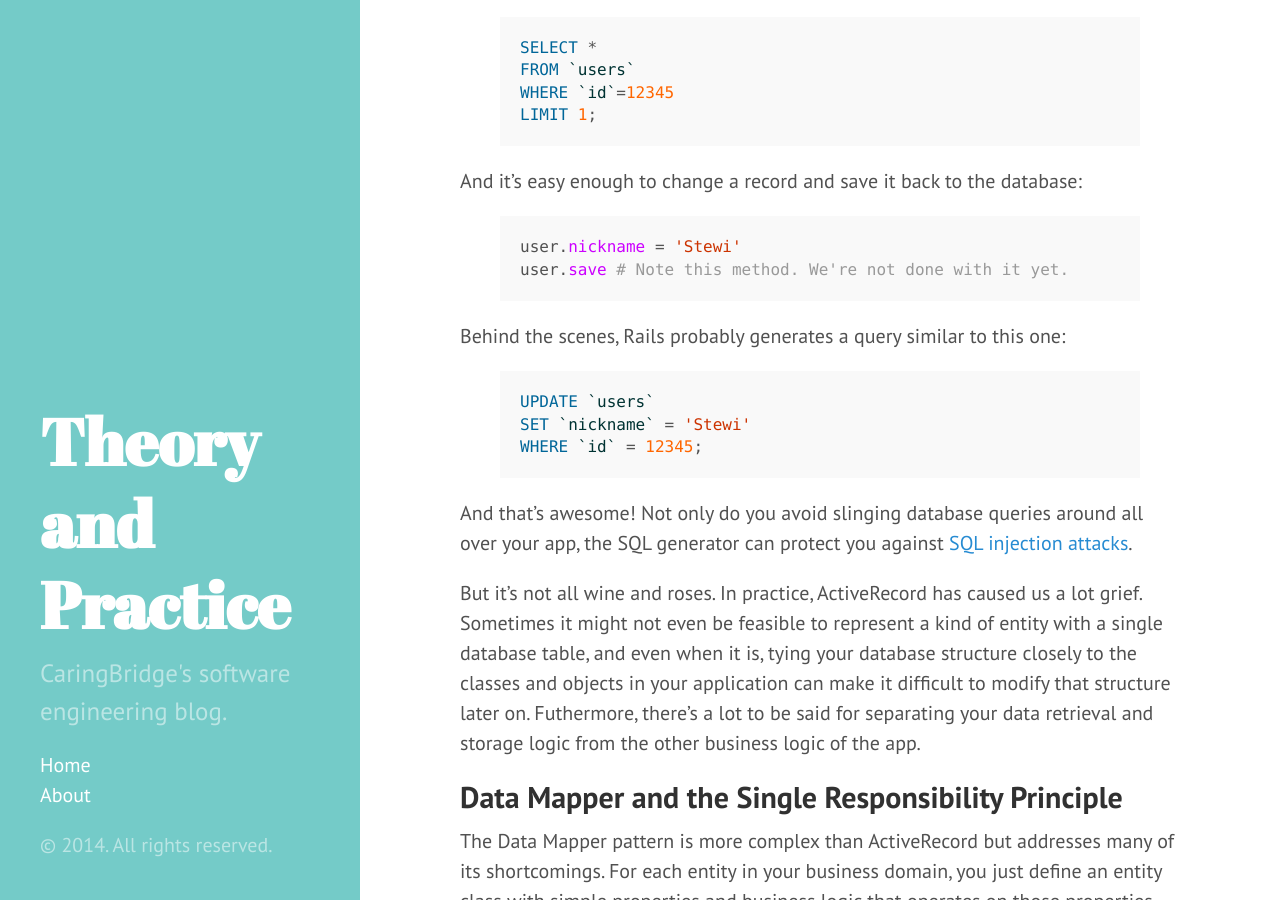
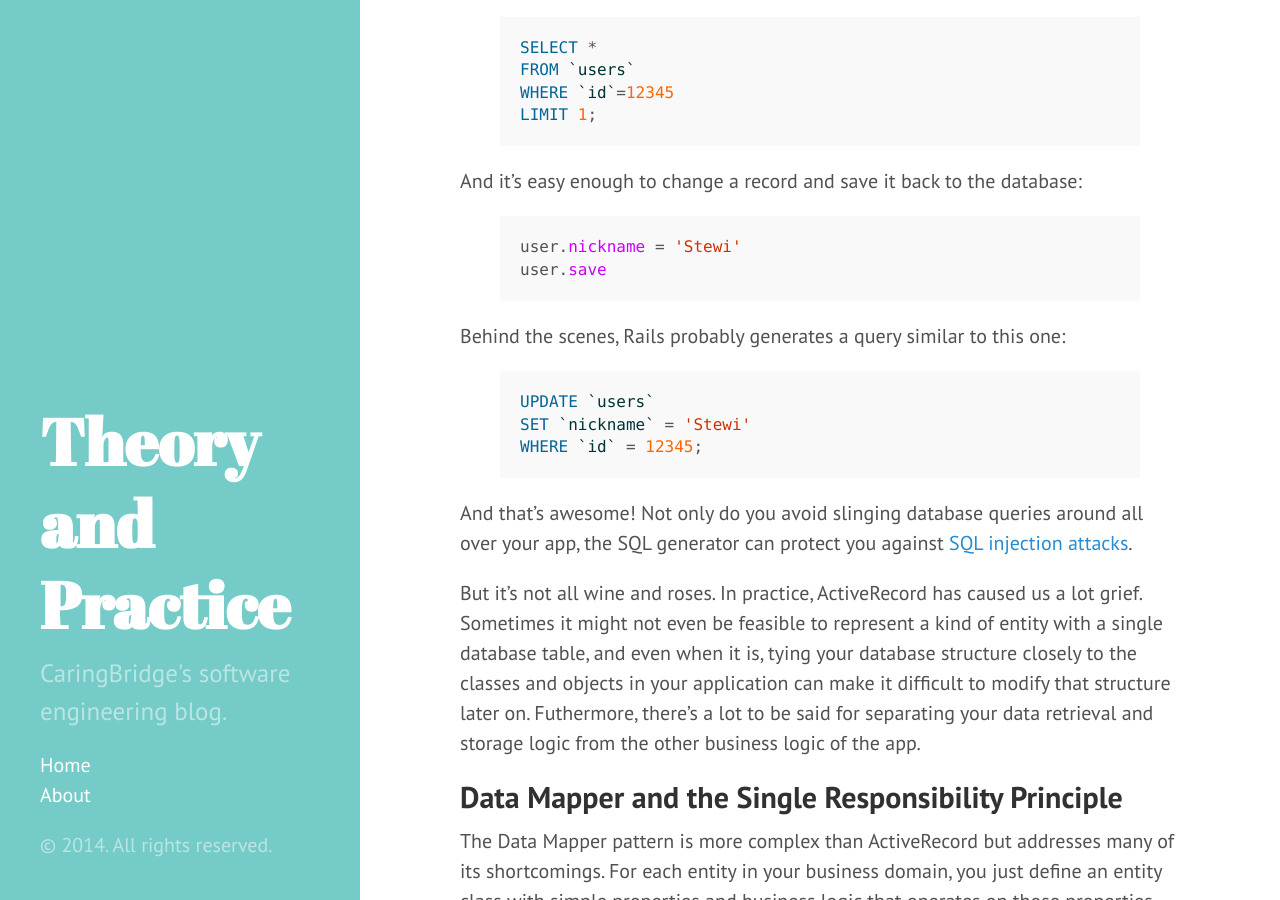
Before and after one commit to caringbridge/caringbridge.github.io, a Jekyll site: the page built from _posts/2014-06-16-database-patterns.markdown, in a window 1280 px wide and 900 px high, scrolled down 1213 px. Built offline with Jekyll 4.4.1, drawn with Linux system fonts in a browser that asks for light colours; Markdown is read by kramdown in place of the engine named in the settings.

Commit message:
Removed misleading comment in a code example.

```diff
--- a/_posts/2014-06-16-database-patterns.markdown
+++ b/_posts/2014-06-16-database-patterns.markdown
@@ -59,7 +59,7 @@ And it's easy enough to change a record and save it back to the database:
 
 {% highlight ruby %}
 user.nickname = 'Stewi'
-user.save # Note this method. We're not done with it yet.
+user.save
 {% endhighlight %}
 
 Behind the scenes, Rails probably generates a query similar to this one:
```
